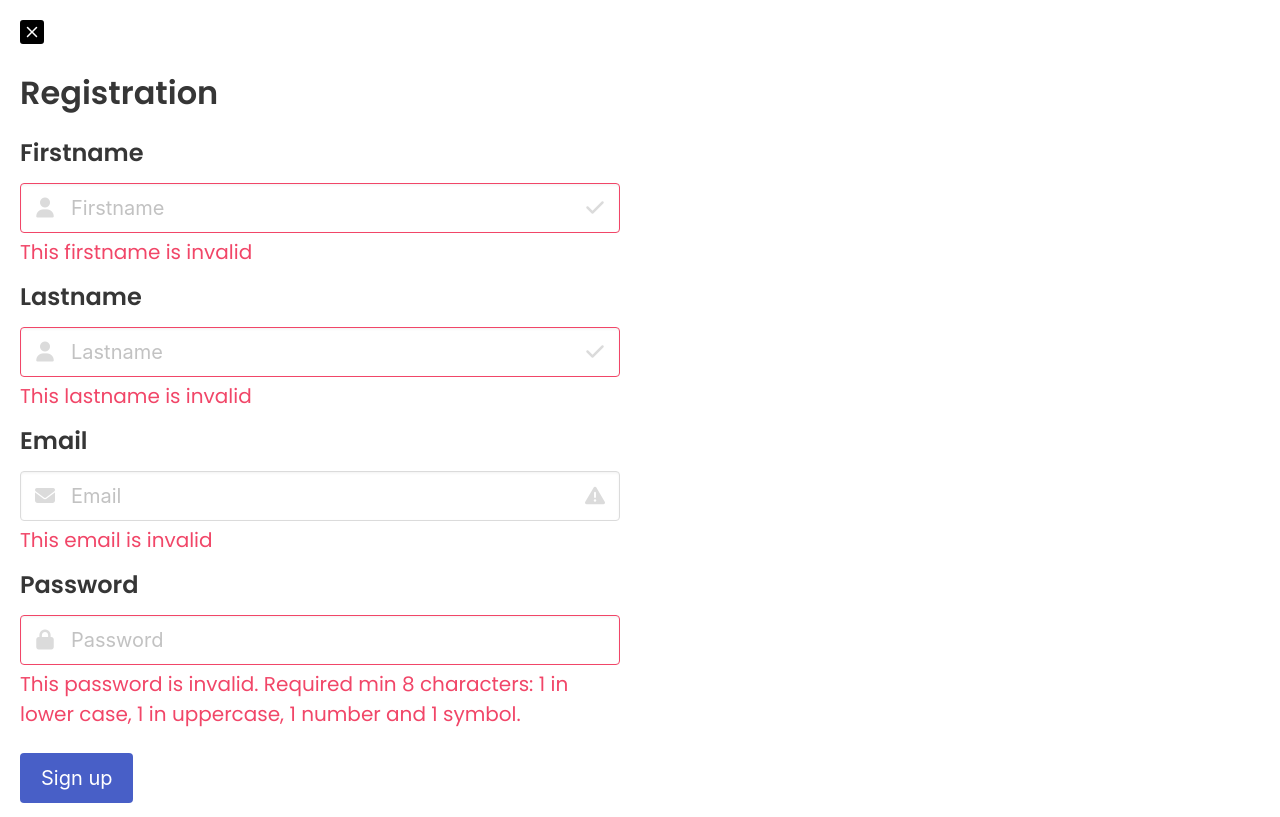
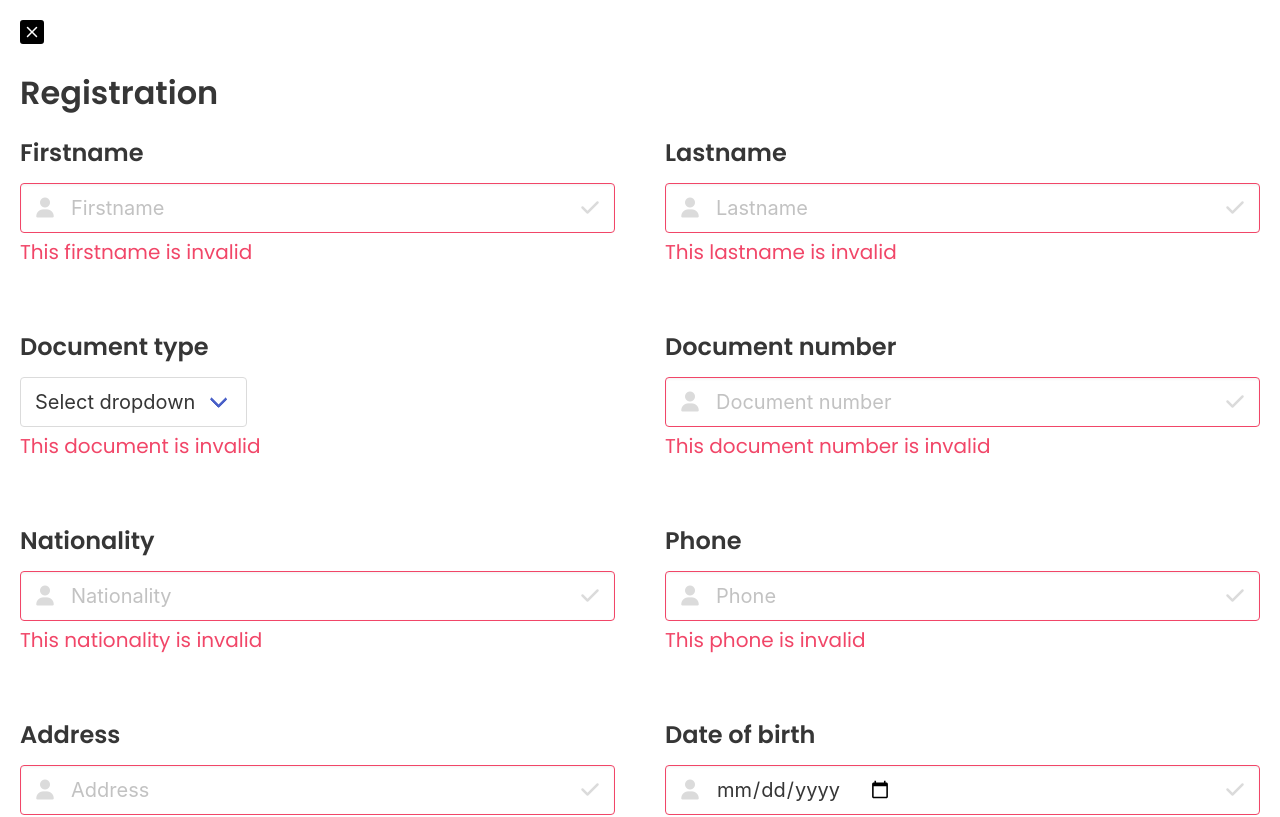
Before and after one commit to nahuelc00/rent-a-car-frontend, a React (Vite) app: page /register in a window 1280 px wide. Shown: the top 817 px of the page. Built offline with nearby package versions, Linux system fonts and the light colour scheme; no server answers.

Commit message:
Update data to send in form register component

```diff
--- a/src/ui/pages/auth/registerForm.jsx
+++ b/src/ui/pages/auth/registerForm.jsx
@@ -10,9 +10,13 @@ import { PageExit } from '../../components/PageExit';
 function validateForm(userData) {
   const {
     firstname, lastname, email, password,
+    documentType, documentNumber, nationality,
+    phone, dateOfBirth, address,
   } = userData;
 
-  const hasEmptyValues = firstname === '' || lastname === '' || email === '' || password === '';
+  const hasEmptyValues = firstname === '' || lastname === '' || email === '' || password === ''
+    || documentType === '' || documentNumber === '' || nationality === '' || phone === ''
+    || dateOfBirth === '' || address === '';
 
   if (hasEmptyValues) return false;
 
@@ -42,6 +46,12 @@ function RegisterForm() {
       lastname: '',
       email: '',
       password: '',
+      documentType: '',
+      documentNumber: '',
+      nationality: '',
+      phone: '',
+      dateOfBirth: '',
+      address: '',
     },
     onSubmit: async (userData) => {
       const isFormValid = validateForm(userData);
@@ -66,7 +76,7 @@ function RegisterForm() {
     <>
       <PageExit exitRoute="/" />
       <h1 className="title mt-5">Registration</h1>
-      <form style={{ maxWidth: '600px' }} onSubmit={formik.handleSubmit}>
+      <form style={{ display: 'grid', gridTemplateColumns: '1fr 1fr', gap: '50px' }} onSubmit={formik.handleSubmit}>
 
         <div className="field">
           <label className="label is-size-4">Firstname</label>
@@ -108,6 +118,119 @@ function RegisterForm() {
             </span>
           </div>
           {!formik.values.lastname && <p className="help is-danger is-size-5">This lastname is invalid</p>}
+        </div>
+
+        <div className="field">
+          <label className="label is-size-4">Document type</label>
+          <div className="select is-medium">
+            <select defaultValue="default" name="documentType" onChange={formik.handleChange}>
+              <option value="default" disabled>Select dropdown</option>
+              <option value="DNI">DNI</option>
+            </select>
+          </div>
+          {!formik.values.documentType && <p className="help is-danger is-size-5">This document is invalid</p> }
+
+        </div>
+
+        <div className="field">
+          <label className="label is-size-4">Document number</label>
+          <div className="control has-icons-left has-icons-right">
+            <input
+              className={formik.values.documentNumber ? 'input is-success is-medium' : 'input is-danger is-medium'}
+              type="number"
+              name="documentNumber"
+              placeholder="Document number"
+              onChange={formik.handleChange}
+              value={formik.values.documentNumber}
+            />
+            <span className="icon is-small is-left">
+              <i className="fas fa-user" />
+            </span>
+            <span className="icon is-small is-right">
+              <i className="fas fa-check" />
+            </span>
+          </div>
+          {!formik.values.documentNumber && <p className="help is-danger is-size-5">This document number is invalid</p> }
+        </div>
+
+        <div className="field">
+          <label className="label is-size-4">Nationality</label>
+          <div className="control has-icons-left has-icons-right">
+            <input
+              className={formik.values.nationality ? 'input is-success is-medium' : 'input is-danger is-medium'}
+              name="nationality"
+              type="text"
+              placeholder="Nationality"
+              onChange={formik.handleChange}
+            />
+            <span className="icon is-small is-left">
+              <i className="fas fa-user" />
+            </span>
+            <span className="icon is-small is-right">
+              <i className="fas fa-check" />
+            </span>
+          </div>
+          {!formik.values.nationality && <p className="help is-danger is-size-5">This nationality is invalid</p>}
+        </div>
+
+        <div className="field">
+          <label className="label is-size-4">Phone</label>
+          <div className="control has-icons-left has-icons-right">
+            <input
+              className={formik.values.phone ? 'input is-success is-medium' : 'input is-danger is-medium'}
+              name="phone"
+              type="text"
+              placeholder="Phone"
+              onChange={formik.handleChange}
+            />
+            <span className="icon is-small is-left">
+              <i className="fas fa-user" />
+            </span>
+            <span className="icon is-small is-right">
+              <i className="fas fa-check" />
+            </span>
+          </div>
+          {!formik.values.phone && <p className="help is-danger is-size-5">This phone is invalid</p>}
+        </div>
+
+        <div className="field">
+          <label className="label is-size-4">Address</label>
+          <div className="control has-icons-left has-icons-right">
+            <input
+              className={formik.values.address ? 'input is-success is-medium' : 'input is-danger is-medium'}
+              name="address"
+              type="text"
+              placeholder="Address"
+              onChange={formik.handleChange}
+            />
+            <span className="icon is-small is-left">
+              <i className="fas fa-user" />
+            </span>
+            <span className="icon is-small is-right">
+              <i className="fas fa-check" />
+            </span>
+          </div>
+          {!formik.values.address && <p className="help is-danger is-size-5">This address is invalid</p>}
+        </div>
+
+        <div className="field">
+          <label className="label is-size-4">Date of birth</label>
+          <div className="control has-icons-left has-icons-right">
+            <input
+              className={formik.values.dateOfBirth ? 'input is-success is-medium' : 'input is-danger is-medium'}
+              name="dateOfBirth"
+              type="date"
+              placeholder="Date of birth"
+              onChange={formik.handleChange}
+            />
+            <span className="icon is-small is-left">
+              <i className="fas fa-user" />
+            </span>
+            <span className="icon is-small is-right">
+              <i className="fas fa-check" />
+            </span>
+          </div>
+          {!formik.values.dateOfBirth && <p className="help is-danger is-size-5">This date is invalid</p>}
         </div>
 
         <div className="field">
```
